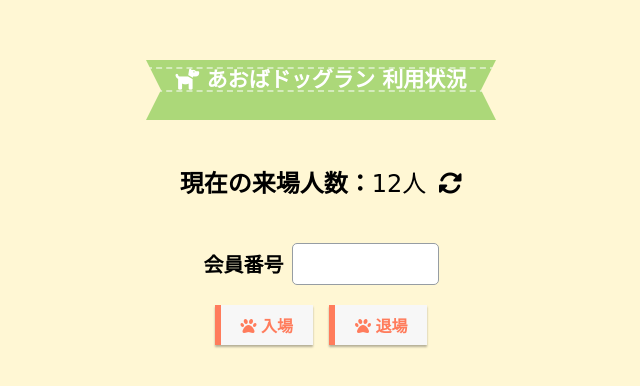
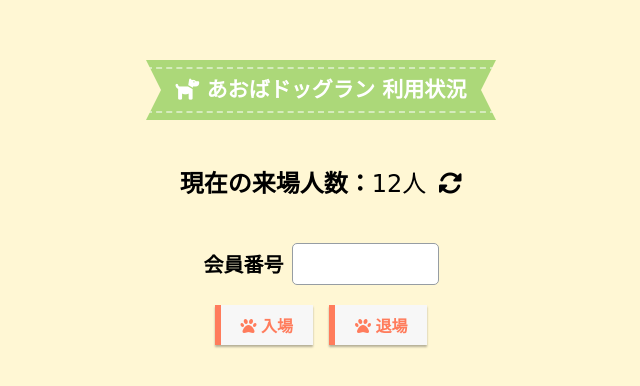
Before and after one commit to lrmko/dogrun, a plain HTML site: page index.html in a window 1280 px wide. Shown: the part 188-574 px from the top of the page, without its empty margins (319-959 px from the left). Drawn offline with Linux system fonts and the light colour scheme; a web font is replaced by a local one.

Commit message:
デザイン調整

```diff
--- a/css/style.css
+++ b/css/style.css
@@ -41,7 +41,7 @@ button{
     padding: 0 30px;
     border-top: dashed 2px rgba(255, 255, 255, 0.5);
     border-bottom: dashed 2px rgba(255, 255, 255, 0.5);
-    line-height: 1;
+    line-height: 42px;
 }
 
 .ribbon:before, .ribbon:after {
```
